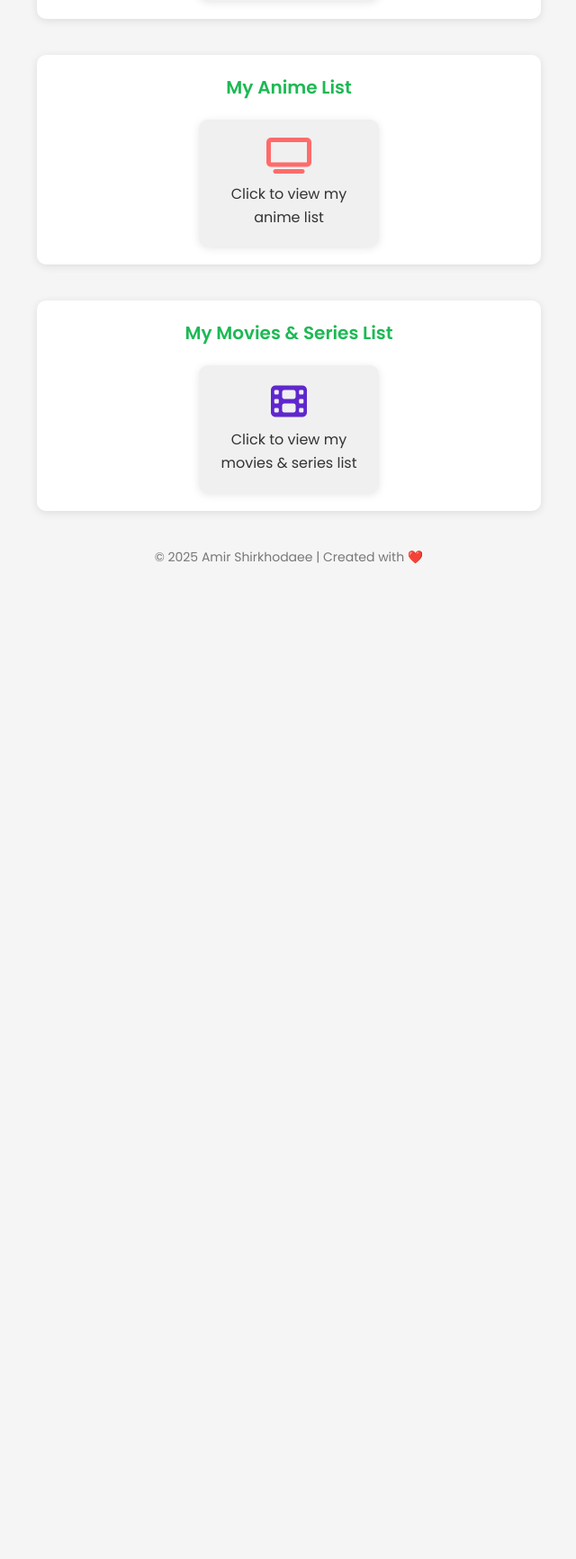
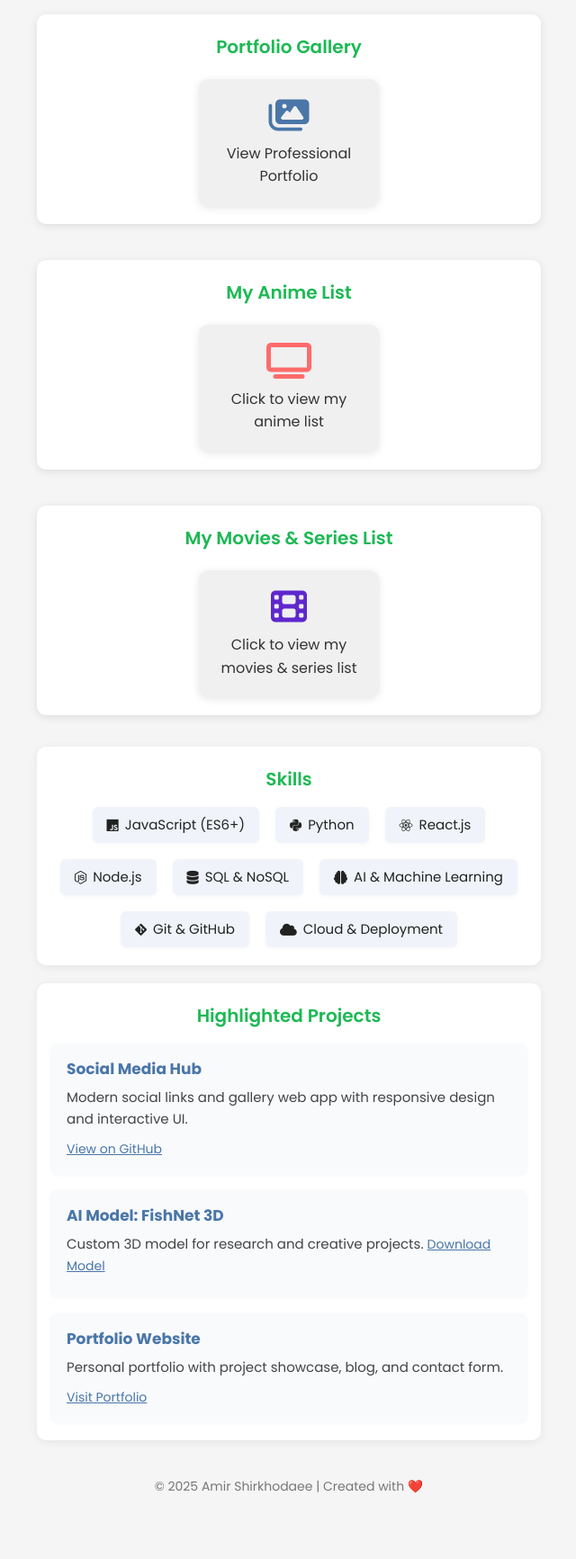
Before and after one commit to Amsh23/amshsocialmedia, a PHP site: page / in a window 1280 px wide. Shown: the part 2137-3870 px from the top of the page at 90% size, without its empty margins (319-959 px from the left). Before the commit the page ends 2764 px from the top, so only its background shows below. Run offline with PHP 8.4, Linux system fonts and the light colour scheme.

Commit message:
Enhance website professionalism: Remove unprofessional images and improve gallery section

```diff
--- a/index.html
+++ b/index.html
@@ -12,11 +12,18 @@
     <div class="container">
         <div class="profile">
             <div class="profile-image">
-                <!-- Profile image displayed here -->
                 <img src="pics/profile.jpg" alt="Amir Shirkhodaee">
             </div>
             <h1 class="profile-name">Amir Shirkhodaee</h1>
-            <p class="profile-description">Connect with me on social media platforms</p>
+            <h2 class="profile-title">Full Stack Developer & AI Enthusiast</h2>
+            <p class="profile-description">
+                Passionate about building scalable web applications, AI solutions, and creative digital products. Experienced in JavaScript, Python, and modern frameworks. Open to new opportunities and collaborations.
+            </p>
+            <div class="profile-contact">
+                <a href="mailto:amir.shirkhodaee@gmail.com" class="contact-link"><i class="fas fa-envelope"></i> amir.shirkhodaee@gmail.com</a>
+                <a href="tel:+989123456789" class="contact-link"><i class="fas fa-phone"></i> +98 912 345 6789</a>
+            </div>
+            <a href="resume.pdf" class="resume-btn" download><i class="fas fa-file-download"></i> Download Resume</a>
         </div>
 
         <div class="social-links">
@@ -105,60 +112,29 @@
             <div class="spotify-container">
                 <iframe style="border-radius:12px" src="https://open.spotify.com/embed/show/0C5T1AlMB4FZpLNLFs8h1A?utm_source=generator&theme=0" width="100%" height="352" frameBorder="0" allowfullscreen="" allow="autoplay; clipboard-write; encrypted-media; fullscreen; picture-in-picture" loading="lazy"></iframe>
             </div>
-        </div>
-
-        <div class="gallery-section">
-            <h2 class="section-title">My Photos</h2>
-            <div class="gallery-icon-container">
-                <div class="gallery-icon" id="open-gallery">
+        </div>        <div class="gallery-section">
+            <h2 class="section-title">Portfolio Gallery</h2>
+            <div class="gallery-icon-container">                <div class="gallery-icon" id="open-gallery">
                     <i class="fas fa-images"></i>
-                    <p>Click to view my photos</p>
+                    <p>View Professional Portfolio</p>
                 </div>
             </div>
 
             <div class="gallery-modal" id="gallery-modal">
                 <span class="close-modal">&times;</span>
-                <div class="gallery-container">
-                    <div class="gallery">
-                        <img src="pics/20240522_192707.jpg" alt="Photo" class="gallery-img">
-                        <img src="pics/20240524_202706.jpg" alt="Photo" class="gallery-img">
-                        <img src="pics/20240909_215831.jpg" alt="Photo" class="gallery-img">
-                        <img src="pics/20240909_221857.jpg" alt="Photo" class="gallery-img">
-                        <img src="pics/20240909_222115.jpg" alt="Photo" class="gallery-img">
-                        <img src="pics/20240909_222253.jpg" alt="Photo" class="gallery-img">
-                        <img src="pics/20250609_215020.jpg" alt="Photo" class="gallery-img">
-                        <img src="pics/362c9b9af5ec6fccf6643210eb6a0829.jpg" alt="Photo" class="gallery-img">
-                        <img src="pics/3e72e22e6a912e5a950481f08e548846.jpg" alt="Photo" class="gallery-img">
-                        <img src="pics/4773fb1abdcf3fef698062cf4f83149b.jpg" alt="Photo" class="gallery-img">
-                        <img src="pics/8c55e155ae9e54d05324cc7bd41fec46.jpg" alt="Photo" class="gallery-img">
-                        <img src="pics/IMG_20250609_022747_868.jpg" alt="Photo" class="gallery-img">
-                        <img src="pics/IMG_20250609_172407_675.jpg" alt="Photo" class="gallery-img">
-                        <img src="pics/IMG_20250609_172409_267.jpg" alt="Photo" class="gallery-img">
-                        <img src="pics/IMG_20250609_172415_271.jpg" alt="Photo" class="gallery-img">
-                        <img src="pics/IMG_20250609_172416_286.jpg" alt="Photo" class="gallery-img">
-                        <img src="pics/IMG_20250609_213727_437.jpg" alt="Photo" class="gallery-img">
-                        <img src="pics/IMG_20250609_213731_197.jpg" alt="Photo" class="gallery-img">
-                        <img src="pics/IMG_20250609_213740_782.jpg" alt="Photo" class="gallery-img">
-                        <img src="pics/IMG_20250609_213740_816.jpg" alt="Photo" class="gallery-img">
-                        <img src="pics/IMG_20250609_213741_298.jpg" alt="Photo" class="gallery-img">
-                        <img src="pics/IMG_20250609_213741_335.jpg" alt="Photo" class="gallery-img">
-                        <img src="pics/IMG_20250609_213741_475.jpg" alt="Photo" class="gallery-img">
-                        <img src="pics/IMG_20250609_213748_000.jpg" alt="Photo" class="gallery-img">
-                        <img src="pics/IMG_20250609_213748_032.jpg" alt="Photo" class="gallery-img">
-                        <img src="pics/IMG_20250609_213748_360.jpg" alt="Photo" class="gallery-img">
-                        <img src="pics/IMG_20250609_213748_418.jpg" alt="Photo" class="gallery-img">
-                        <img src="pics/IMG_20250609_213748_446.jpg" alt="Photo" class="gallery-img">
-                        <img src="pics/Screenshot_20240510-192755_OneDrive.jpg" alt="Photo" class="gallery-img">
-                        <img src="pics/Screenshot_20240510-192801_OneDrive.jpg" alt="Photo" class="gallery-img">
-                        <img src="pics/Screenshot_20240510-193658_OneDrive.jpg" alt="Photo" class="gallery-img">
-                        <img src="pics/Screenshot_20240510-193718_OneDrive.jpg" alt="Photo" class="gallery-img">
-                        <img src="pics/bd8a0e63897a814e7c3d3e31f050b50e.jpg" alt="Photo" class="gallery-img">
-                        <img src="pics/ca12298e8abcd4931c097d1f883536d8.jpg" alt="Photo" class="gallery-img">
-                        <img src="pics/d0cbbde2b2a3dd86617775df9345dbba.jpg" alt="Photo" class="gallery-img">
-                        <img src="pics/f3bab8d274cb8629f42d7e16c618aba2.jpg" alt="Photo" class="gallery-img">
-                        <img src="pics/file_000000000c2061f8ad4a1292fcd5dbc8.png" alt="Photo" class="gallery-img">
-                        <img src="pics/file_00000000739861f4b7c83d0517f4334a.png" alt="Photo" class="gallery-img">
-                        <img src="pics/file_0000000097dc61f49346a4e6feec572d.png" alt="Photo" class="gallery-img">
+                <div class="gallery-container">                <div class="gallery">
+                        <img src="pics/20240522_192707.jpg" alt="Professional Photo" class="gallery-img">
+                        <img src="pics/20240524_202706.jpg" alt="Professional Photo" class="gallery-img">
+                        <img src="pics/20240909_215831.jpg" alt="Professional Photo" class="gallery-img">
+                        <img src="pics/20240909_221857.jpg" alt="Professional Photo" class="gallery-img">
+                        <img src="pics/20240909_222115.jpg" alt="Professional Photo" class="gallery-img">
+                        <img src="pics/20240909_222253.jpg" alt="Professional Photo" class="gallery-img">
+                        <img src="pics/20250609_215020.jpg" alt="Professional Photo" class="gallery-img">
+                        <img src="pics/IMG_20250609_213727_437.jpg" alt="Professional Photo" class="gallery-img">
+                        <img src="pics/IMG_20250609_213731_197.jpg" alt="Professional Photo" class="gallery-img">
+                        <img src="pics/IMG_20250609_213741_335.jpg" alt="Professional Photo" class="gallery-img">
+                        <img src="pics/IMG_20250609_213741_475.jpg" alt="Professional Photo" class="gallery-img">
+                        <img src="pics/d0cbbde2b2a3dd86617775df9345dbba.jpg" alt="Professional Photo" class="gallery-img">
                     </div>
                 </div>
                 <div class="load-more-container">
@@ -249,6 +225,39 @@
             </div>
         </div>
 
+        <section class="skills-section">
+            <h2 class="section-title">Skills</h2>
+            <ul class="skills-list">
+                <li><i class="fab fa-js"></i> JavaScript (ES6+)</li>
+                <li><i class="fab fa-python"></i> Python</li>
+                <li><i class="fab fa-react"></i> React.js</li>
+                <li><i class="fab fa-node-js"></i> Node.js</li>
+                <li><i class="fas fa-database"></i> SQL & NoSQL</li>
+                <li><i class="fas fa-brain"></i> AI & Machine Learning</li>
+                <li><i class="fab fa-git-alt"></i> Git & GitHub</li>
+                <li><i class="fas fa-cloud"></i> Cloud & Deployment</li>
+            </ul>
+        </section>
+        <section class="projects-section">
+            <h2 class="section-title">Highlighted Projects</h2>
+            <div class="projects-list">
+                <div class="project-card">
+                    <h3>Social Media Hub</h3>
+                    <p>Modern social links and gallery web app with responsive design and interactive UI.</p>
+                    <a href="https://github.com/Amsh23/amshsocialmedia" target="_blank">View on GitHub</a>
+                </div>
+                <div class="project-card">
+                    <h3>AI Model: FishNet 3D</h3>
+                    <p>Custom 3D model for research and creative projects. <a href="fishnetmodel3newset.fvp" download>Download Model</a></p>
+                </div>
+                <div class="project-card">
+                    <h3>Portfolio Website</h3>
+                    <p>Personal portfolio with project showcase, blog, and contact form.</p>
+                    <a href="https://amsh23.github.io/my-portfolio/" target="_blank">Visit Portfolio</a>
+                </div>
+            </div>
+        </section>
+
         <footer>
             <p>&copy; 2025 Amir Shirkhodaee | Created with ❤️</p>
         </footer>
--- a/styles.css
+++ b/styles.css
@@ -563,3 +614,68 @@ footer {
 #movies-modal .media-list-title {
     color: #5f27cd;
 }
+
+.skills-section {
+    background: var(--card-color);
+    border-radius: 10px;
+    box-shadow: 0 2px 10px rgba(0,0,0,0.07);
+    margin: 35px 0 20px 0;
+    padding: 20px 15px;
+}
+.skills-list {
+    display: flex;
+    flex-wrap: wrap;
+    gap: 18px;
+    list-style: none;
+    justify-content: center;
+    margin: 0;
+    padding: 0;
+}
+.skills-list li {
+    background: #f0f4fa;
+    border-radius: 6px;
+    padding: 8px 16px;
+    font-size: 15px;
+    color: #222;
+    display: flex;
+    align-items: center;
+    gap: 7px;
+    box-shadow: 0 1px 4px rgba(0,0,0,0.04);
+}
+
+.projects-section {
+    background: var(--card-color);
+    border-radius: 10px;
+    box-shadow: 0 2px 10px rgba(0,0,0,0.07);
+    margin: 20px 0 30px 0;
+    padding: 20px 15px;
+}
+.projects-list {
+    display: flex;
+    flex-direction: column;
+    gap: 18px;
+}
+.project-card {
+    background: #f8fafc;
+    border-radius: 8px;
+    padding: 15px 18px;
+    box-shadow: 0 1px 4px rgba(0,0,0,0.04);
+}
+.project-card h3 {
+    margin: 0 0 6px 0;
+    font-size: 17px;
+    color: var(--primary-color);
+}
+.project-card p {
+    margin: 0 0 8px 0;
+    font-size: 15px;
+    color: #444;
+}
+.project-card a {
+    color: var(--primary-color);
+    text-decoration: underline;
+    font-size: 14px;
+}
+.project-card a:hover {
+    color: var(--hover-color);
+}
```
Also changed, not shown: other parts of styles.css (+51 -0 lines).
